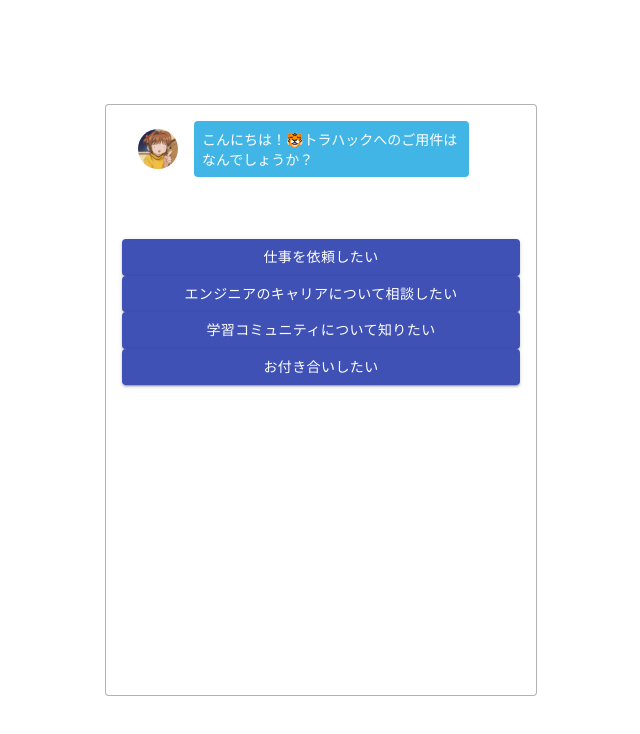
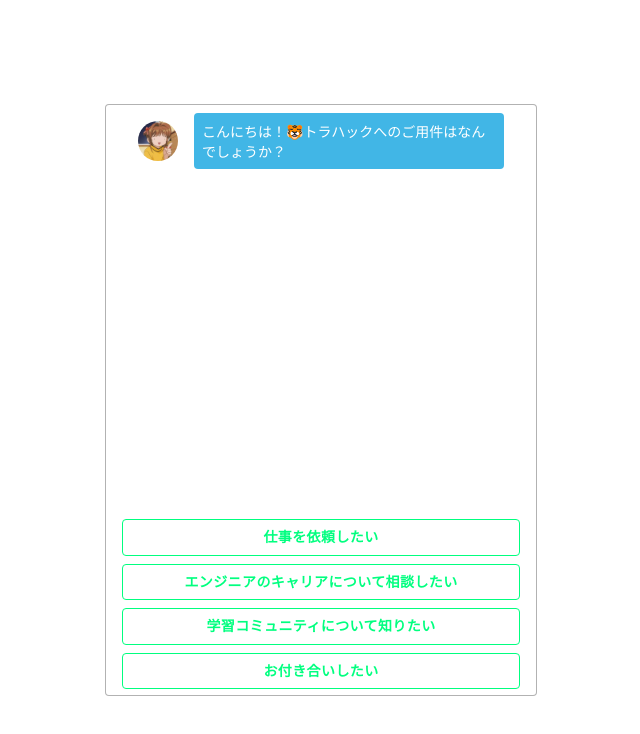
Before and after one commit to ecotiya/docker-react-chatbot, a React (Create React App) app in the folder react-app/: page / in a window 1280 px wide. Shown: the top 734 px of the page, without its empty margins (319-959 px from the left). Built offline with nearby package versions, Linux system fonts and the light colour scheme.

Commit message:
update css

```diff
--- a/react-app/src/components/Answer.jsx
+++ b/react-app/src/components/Answer.jsx
@@ -1,19 +1,29 @@
 import React from 'react'
-// import { makeStyles, createStyles, Theme } from '@material-ui/core/styles';
+import { makeStyles, createStyles } from '@material-ui/core/styles';
 import Button from '@material-ui/core/Button';
 
-// const useStyles = makeStyles((theme: Theme) =>
-//   createStyles({
-//     root: {
-//
-//     },
-//   }),
-// );
+const useStyles = makeStyles(() =>
+  createStyles({
+    "button": {
+      borderColor: '#00ff7f',
+      color: '#00ff7f',
+      fontWeight: 600,
+      marginBottom: '8px',
+      "&:hover": {
+        backgroundColor: '#00ff7f',
+        color: '#fff'
+      }
+    },
+  }),
+);
 
 const Answer = (props) => {
-  // const classes = useStyles();
+  const classes = useStyles();
   return (
-    <Button variant="contained" color="primary" onClick = {() => props.select(props.content, props.nextId)}>
+    <Button
+        className = {classes.button}
+        variant="outlined" onClick = {() => props.select(props.content, props.nextId)}
+      >
       {props.content}
     </Button>
   )
--- a/react-app/src/components/Chats.jsx
+++ b/react-app/src/components/Chats.jsx
@@ -1,22 +1,24 @@
 import React from 'react'
 import List from '@material-ui/core/List';
 import {Chat} from './index'
-import { makeStyles } from '@material-ui/core/styles';
+import { makeStyles, createStyles } from '@material-ui/core/styles';
 
-const useStyles = makeStyles((theme) => ({
-    root: {
-      width: '100%',
-      maxWidth: '36ch',
-      backgroundColor: theme.palette.background.paper,
-    },
-  }),
+const useStyles = makeStyles(() => (
+    createStyles({
+      "chats": {
+          height: 400,
+          padding: '0',
+          overflow: 'auto'
+      }
+    })
+  ),
 );
 
 const Chats = (props) => {
   const classes = useStyles();
 
   return (
-    <List className={classes.root}>
+    <List className={classes.chats}>
       {props.chats.map((chat, index) => {
         return <Chat text={chat.text} type={chat.type} key={index.toString()} />
       })}
```
